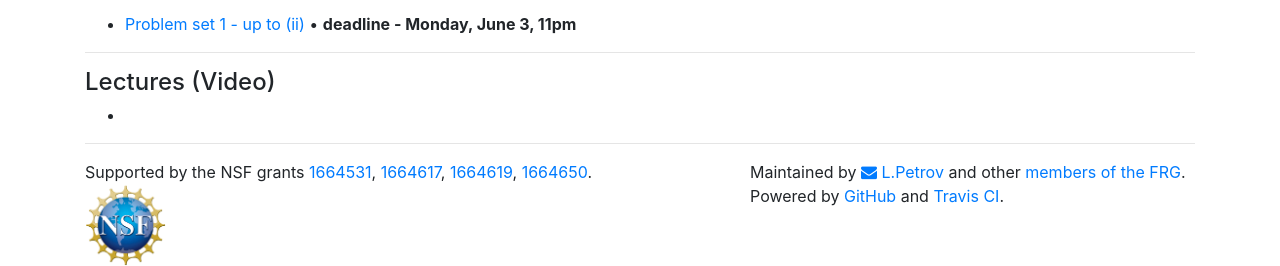
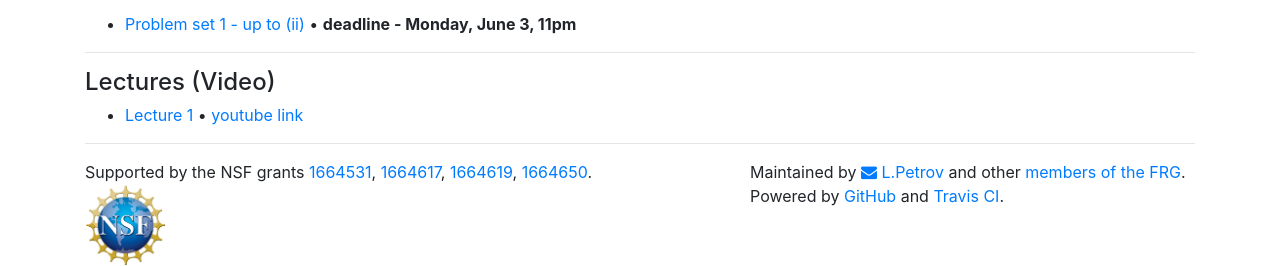
Before and after one commit to int-prob/int-prob-code, a Jekyll site: the page built from vipss2019/sasamoto.md, in a window 1280 px wide. Shown: the part 1396-1662 px from the top of the page. Built offline with Jekyll 4.4.1, drawn with Linux system fonts in a browser that asks for light colours; nearby versions of some CDN libraries.

Commit message:
update sasamoto.md at Mon Jun  3 11:10:51 EDT 2019

```diff
--- a/vipss2019/sasamoto.md
+++ b/vipss2019/sasamoto.md
@@ -42,10 +42,10 @@ Phys. Rev. Lett. 118, 160601 (2017). [arXiv:1701.05991]</li>
 
 ### Problem sets
 
-- [Problem set 1 - up to (ii)]({{site.url}}/vipss2019/sasamoto/S_problem_set_1) &bull; **deadline - Monday, June 3, 11pm**
+- [Problem set 1 - up to (ii)]({{site.url}}/vipss2019/sasamoto/S_problem_set_1.pdf) &bull; **deadline - Monday, June 3, 11pm**
 
 ---
 
 ### Lectures (Video)
 
--
+- [Lecture 1](http://vipss19-lect.s3-website-us-east-1.amazonaws.com/Sasamoto-1.mp4) &bull; [youtube link](https://youtu.be/amZ0OqCW9ug)
```
